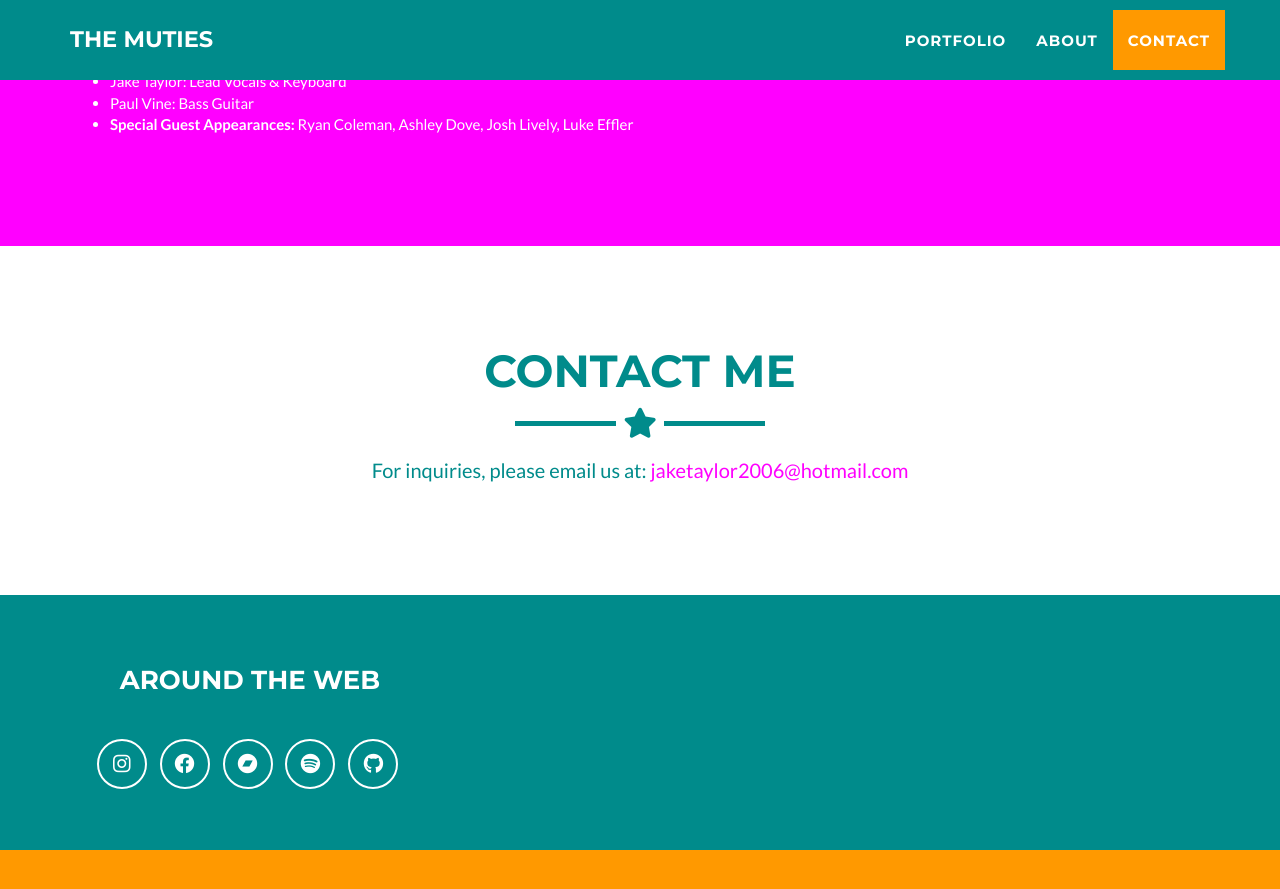
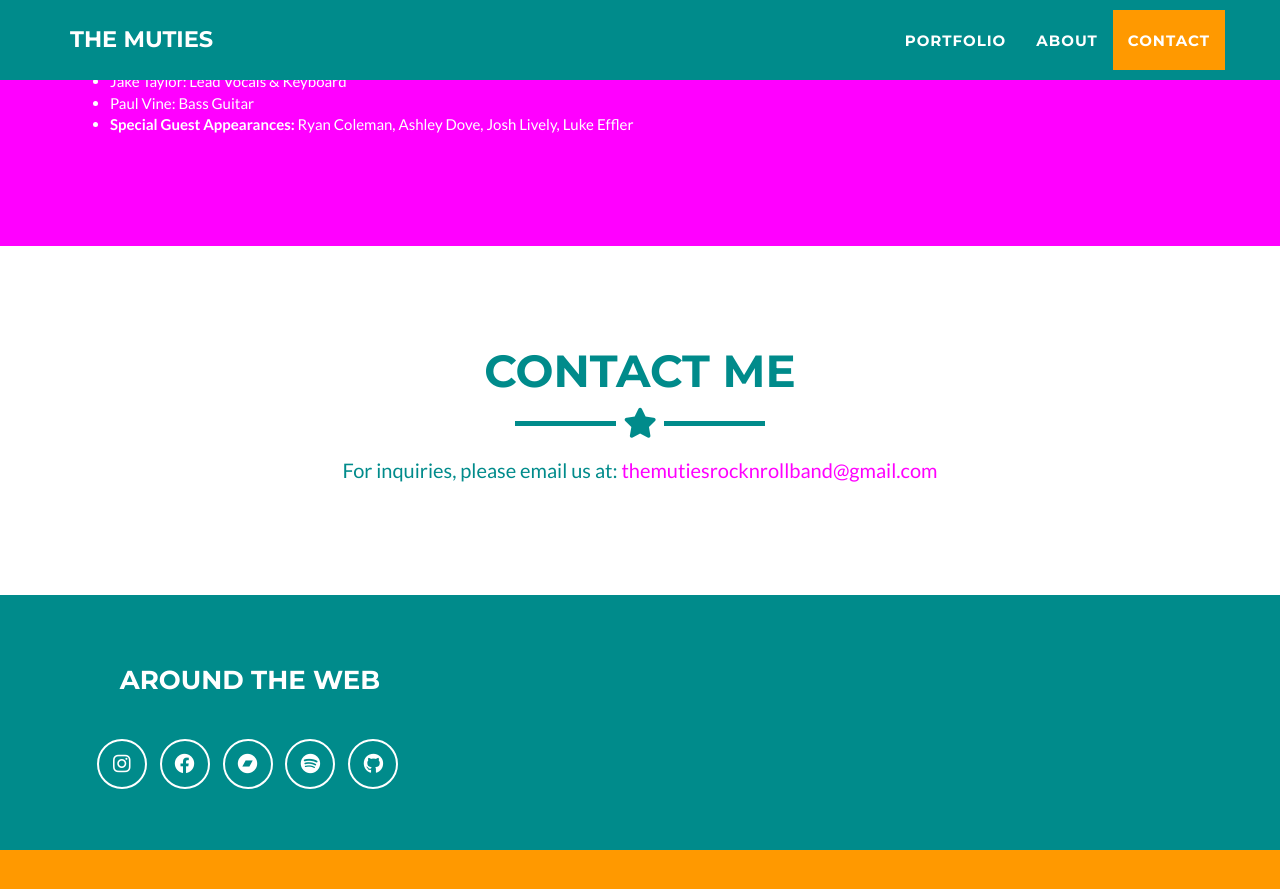
Before and after one commit to themutie/themutie.github.io, a Jekyll site: the page built from _posts/2024-12-31-remutation-vol-1.markdown, in a window 1280 px wide and 900 px high, scrolled down 2601 px. Shown: the top 889 px of the window. Built offline with Jekyll 4.4.1, drawn with Linux system fonts in a browser that asks for light colours.

Commit message:
update email

```diff
--- a/_config.yml
+++ b/_config.yml
@@ -1,6 +1,6 @@
 # Site settings
 title: The Muties
-email: jaketaylor2006@hotmail.com
+email: themutiesrocknrollband@gmail.com
 url: https://themuties.bandcamp.com/
 description: "Psychedelic-garage-punk-rock’n’roll band from Cincinnati, Ohio"
 keywords: "The Muties™, punk rock band, experimental music, Toxic Waste Barrel album, cosmic rock, Ohio music scene, Kentucky bands, Midwest music, Jake Taylor musician, Devin Fields drummer, Matt Stewart guitarist, Charlie Taylor guitarist, Paul Vine bassist, punk'n'roll space dust, raw rock energy, cosmic experimentation, audacious fusion music, psychedelic punk, unrefined energy, live band experience, wild and bizarre music, unique rock sound, sentient sludge, cosmic vivarium, lovesick music soundtrack, Midwest recording studios, outlandish music style, gritty rock, inventive band, raw band sound"
--- a/_includes/contact_static.html
+++ b/_includes/contact_static.html
@@ -50,7 +50,7 @@
     </div> -->
     <div class="row">
   <div class="col-lg-8 col-lg-offset-2 text-center">
-    <p>For inquiries, please email us at: <a href="mailto:jaketaylor2006@hotmail.com">jaketaylor2006@hotmail.com</a></p>
+    <p>For inquiries, please email us at: <a href="mailto:themutiesrocknrollband@gmail.com">themutiesrocknrollband@gmail.com</a></p>
   </div>
 </div>
   </div>
```
Also changed, not shown: 1 other file.
